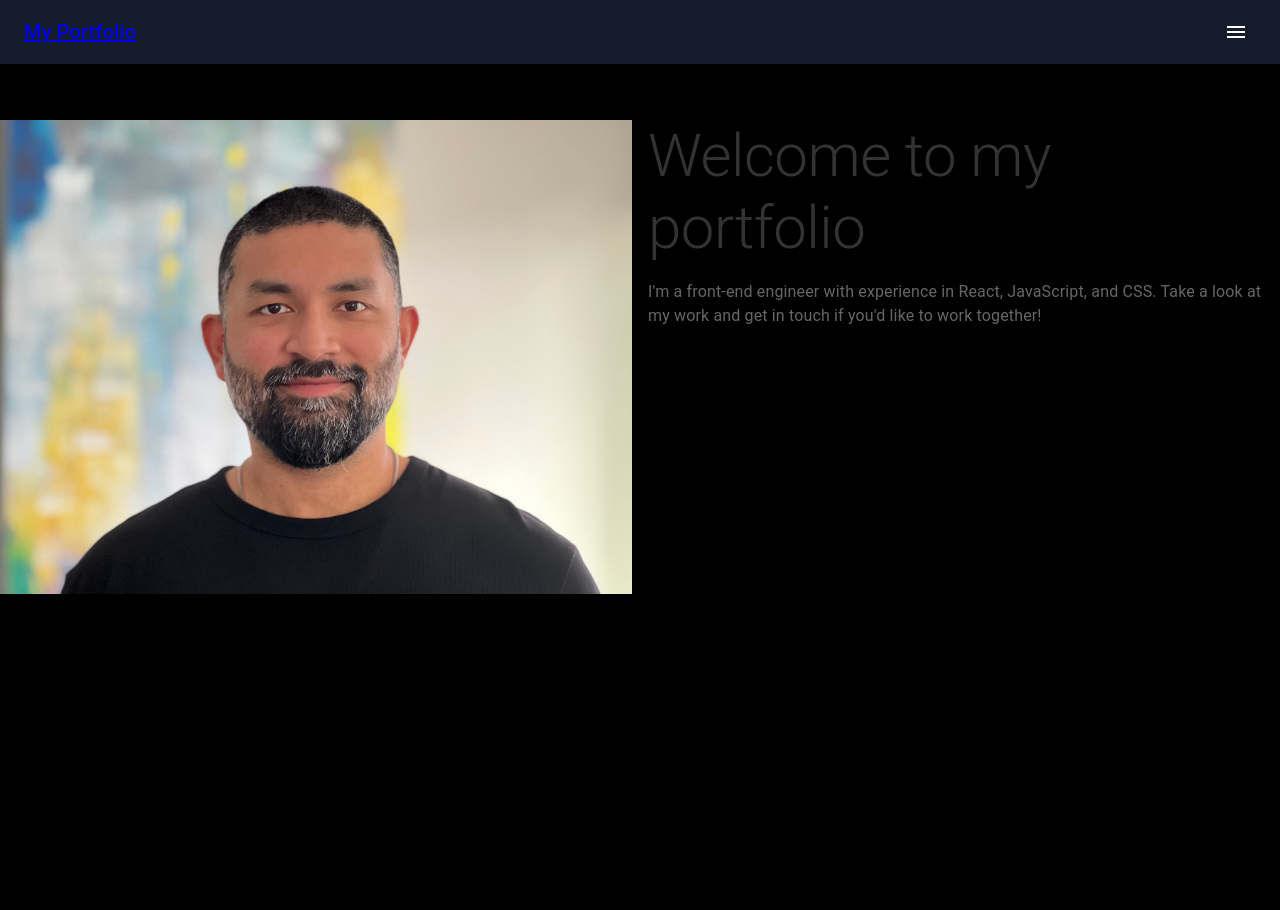
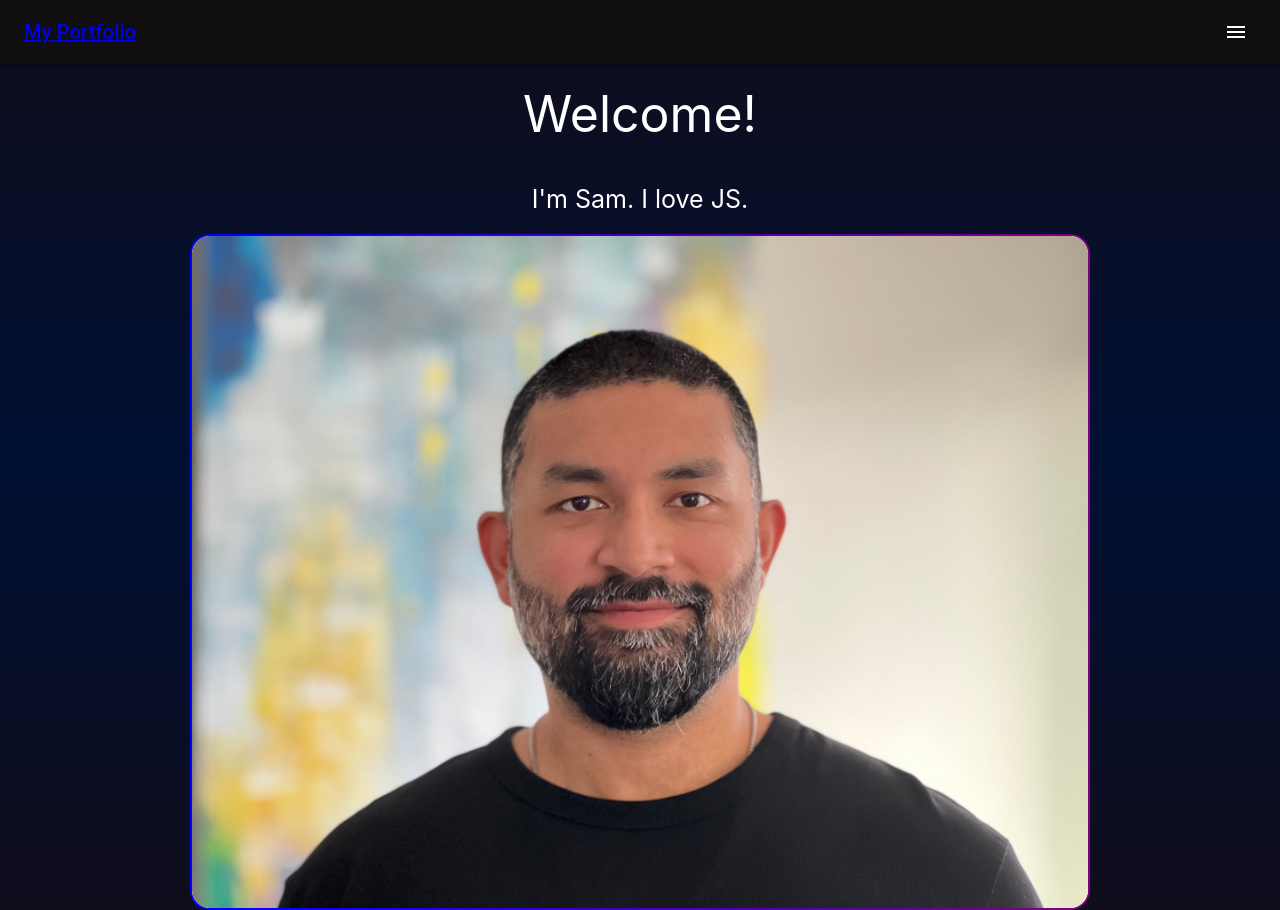
Before and after one commit to Sam-Haider/sam-haider.github.io, a React (Create React App) app: page / in a window 1280 px wide. Before the commit the page ends 800 px from the top, so only its background shows below. Built offline with nearby package versions, Linux system fonts and the light colour scheme.

Commit message:
Add some styling

```diff
--- a/src/App.css
+++ b/src/App.css
@@ -1,17 +1,13 @@
 .MuiTypography-h2 {
-  color: #333;
+  color: #6f6c6c;
   font-size: 4rem;
   font-weight: bold;
 }
 
 .MuiTypography-body1 {
-  color: #666;
+  color: #e6dddd;
   font-size: 2rem;
   line-height: 1.5;
-}
-
-html {
-  background-color: #000000;
 }
 
 .MuiDrawer-paper {
@@ -27,5 +23,15 @@ html {
 }
 
 .MuiToolbar-root {
-  background-color: #141c2c;
+  background-color: rgb(16, 14, 14);
 }
+
+.App {
+  background: linear-gradient(
+    180deg,
+    rgb(16, 13, 28),
+    rgb(0, 16, 52),
+    rgb(16, 13, 28)
+  );
+  min-height: 100vh;
+}
--- a/src/components/Home.js
+++ b/src/components/Home.js
@@ -1,31 +1,59 @@
 import React from "react";
-import { Typography, Grid } from "@mui/material";
 import { styled } from "@mui/system";
 
-const Image = styled("img")({
-  maxWidth: "100%",
-  height: "auto",
+const Image = styled("img")`
+  max-width: 70%;
+  border-radius: 25px;
+  height: auto;
+  border: 2px solid transparent;
+  border-radius: 20px;
+  background-image: linear-gradient(white, white),
+    linear-gradient(to right, blue, purple);
+  background-origin: border-box;
+  background-clip: content-box, border-box;
+`;
+
+const Wrapper = styled("div")({
+  display: "flex",
+  justifyContent: "center",
 });
+
+const WelcomeWrapper = styled("div")`
+  padding: 20px;
+  display: flex;
+  justify-content: center;
+`;
+const Welcome = styled("div")`
+  color: white;
+  font-size: 50px;
+`;
+
+const GreetingWrapper = styled("div")`
+  padding: 20px;
+  display: flex;
+  justify-content: center;
+`;
+
+const Greeting = styled("div")`
+  color: white;
+  font-size: 25px;
+`;
 
 function Home() {
   return (
-    <div>
-      <Grid container spacing={2} sx={{ my: 5 }}>
-        <Grid item xs={12} md={6}>
-          <Image src="images/profile.jpeg" alt="Your photo" />
-        </Grid>
-        <Grid item xs={12} md={6}>
-          <Typography variant="h2" component="h1" sx={{ mb: 2 }}>
-            Welcome to my portfolio
-          </Typography>
-          <Typography variant="body1" sx={{ mb: 4 }}>
-            I'm a front-end engineer with experience in React, JavaScript, and
-            CSS. Take a look at my work and get in touch if you'd like to work
-            together!
-          </Typography>
-        </Grid>
-      </Grid>
-    </div>
+    <>
+      <WelcomeWrapper>
+        <Welcome>Welcome!</Welcome>
+      </WelcomeWrapper>
+
+      <GreetingWrapper>
+        <Greeting>I'm Sam. I love JS.</Greeting>
+      </GreetingWrapper>
+
+      <Wrapper>
+        <Image src="images/profile.jpeg" alt="Your photo" />
+      </Wrapper>
+    </>
   );
 }
 
```
